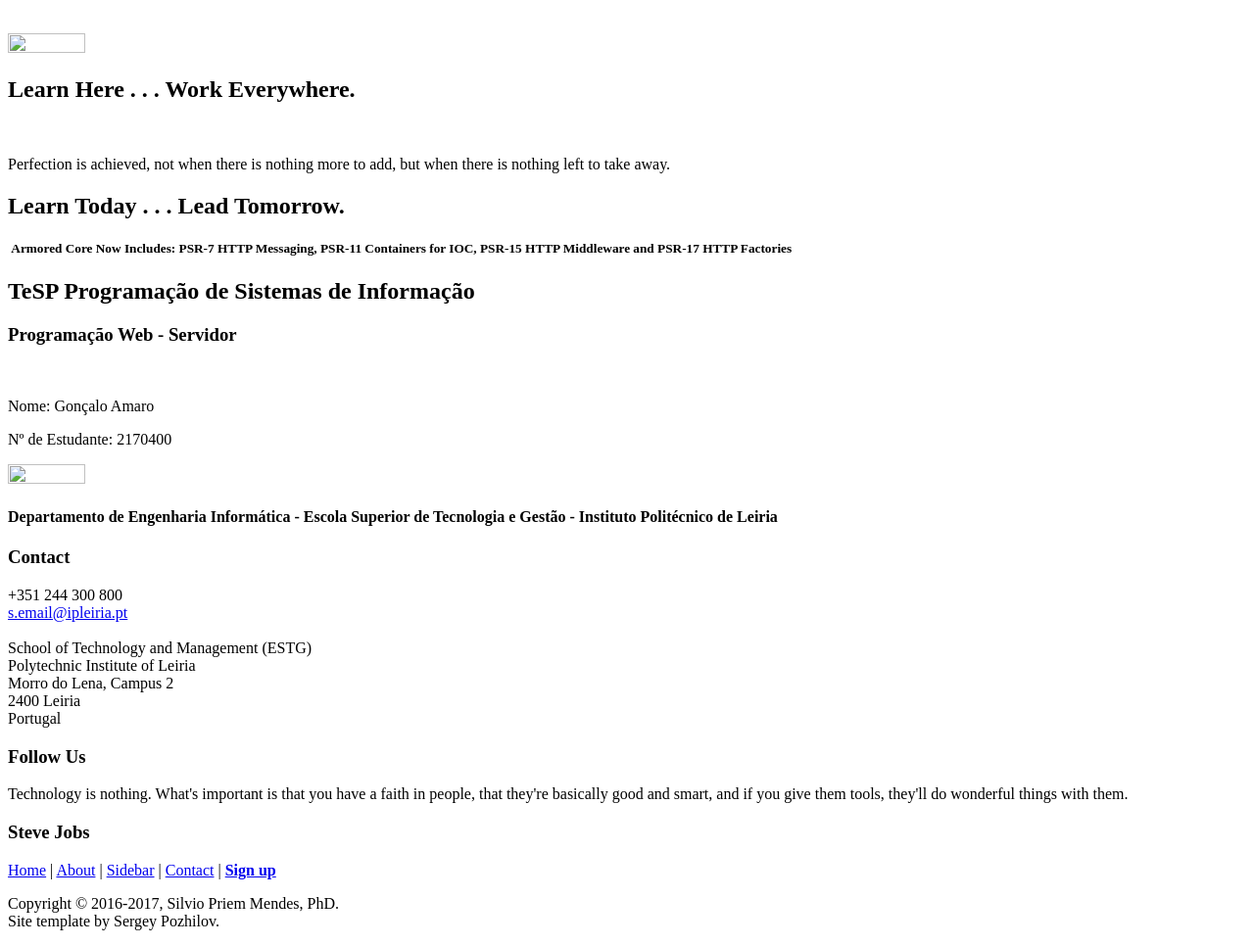
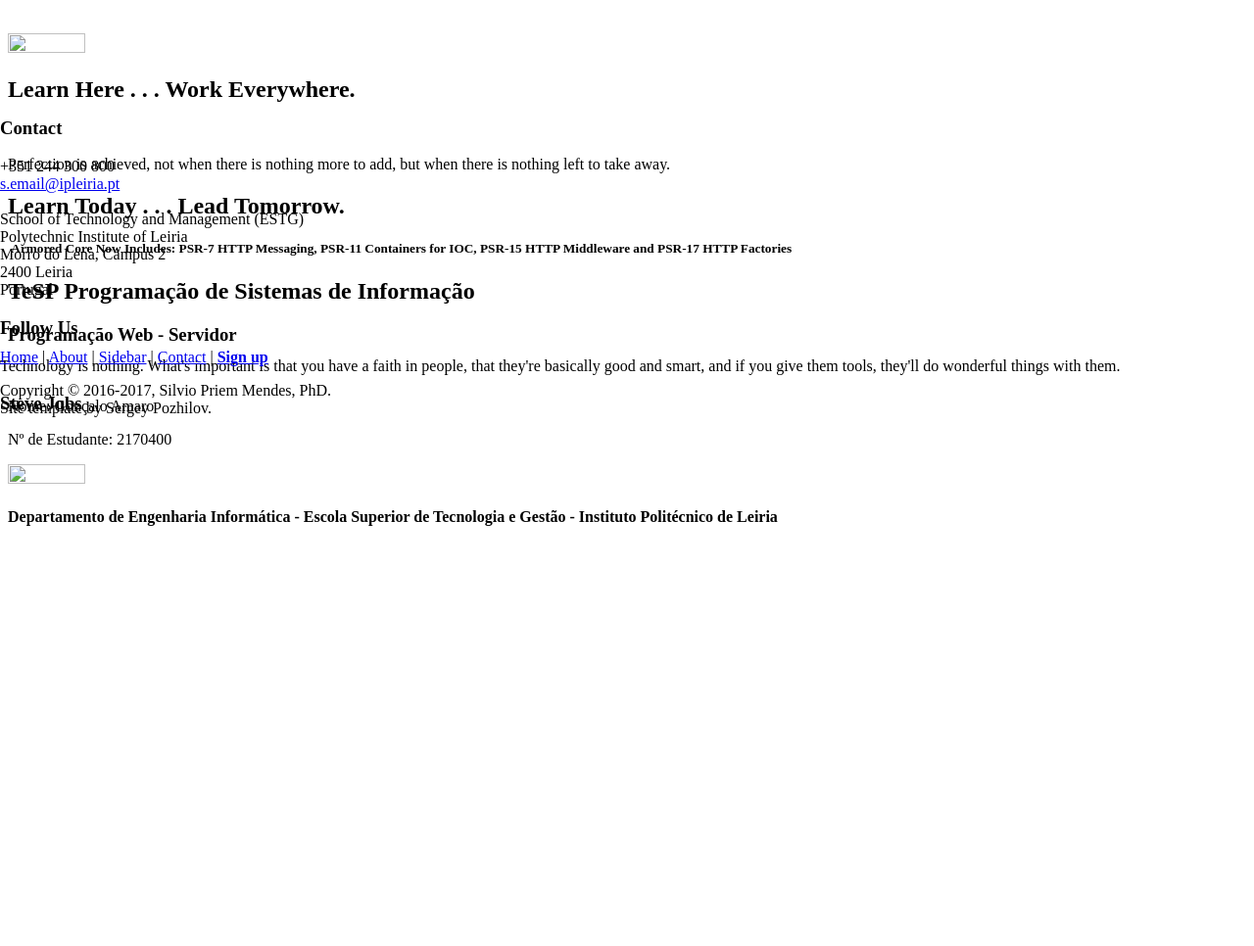
Before and after one commit to AmaroPSI/BlackJack, a PHP site: the page made by webapp/view/home/about.phtml in a window 1280 px wide. Shown: the part 358-1324 px from the top of the page at 98% size. After the commit the page ends 895 px from the top, so only its background shows below. Run offline with PHP 8.4, Linux system fonts and the light colour scheme; the template is opened without the code that fills it, so the values that code supplies are empty.

Commit message:
Footer feito

```diff
--- a/webapp/view/layout/footer.phtml
+++ b/webapp/view/layout/footer.phtml
@@ -1,3 +1,23 @@
+<style>
+.footer {
+    position: fixed;
+    left: 0;
+    bottom: 0;
+    width: 100%;
+}
+.footer1 {
+    position: fixed;
+    left: 0;
+    bottom: 0;
+    width: 100%;
+}
+.footer2 {
+    position: fixed;
+    left: 0;
+    bottom: 0;
+    width: 100%;
+}
+</style>
 <footer id="footer" class="top-space">
 
     <div class="footer1">
```
Also changed, not shown: webapp/view/plano/index.phtml (+8 -51 lines).
